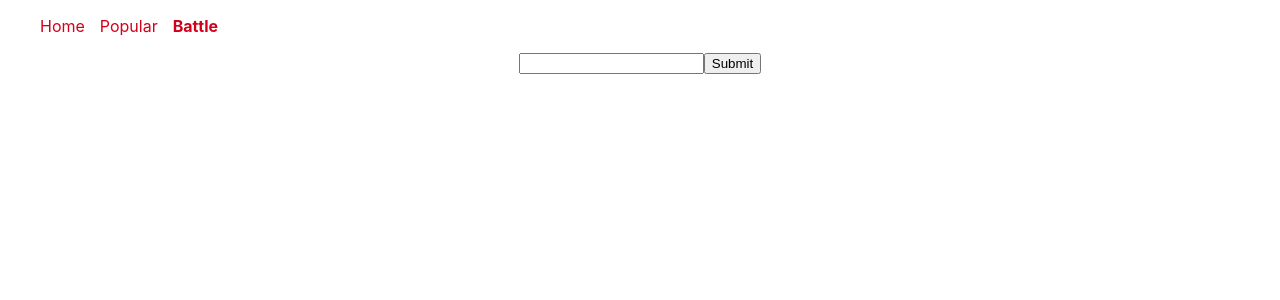
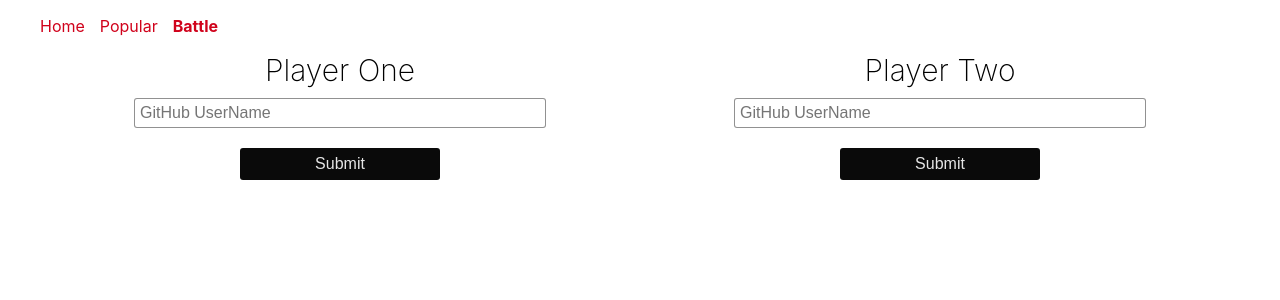
Before and after one commit to alenssy/homework_8, a React (Create React App) app: page /battle in a window 1280 px wide. Shown: the top 300 px of the page. Built offline with nearby package versions, Linux system fonts and the light colour scheme.

Commit message:
added forms

```diff
--- a/package.json
+++ b/package.json
@@ -6,6 +6,7 @@
     "@testing-library/jest-dom": "^5.11.4",
     "@testing-library/react": "^11.1.0",
     "@testing-library/user-event": "^12.1.10",
+    "axios": "0.21.4",
     "react": "^17.0.2",
     "react-dom": "^17.0.2",
     "react-router-dom": "^5.3.0",
--- a/src/App.js
+++ b/src/App.js
@@ -16,6 +16,7 @@ const App = () => (
                         <Route exact path='/' component={Home} />
                         <Route exact path='/popular' component={Popular} />
                         <Route exact path='/battle' component={Battle} />
+                        <Route exact path='/battle/results' component={Home} />
                     </Switch>
                 </div>
             </Router>
--- a/src/api/fetchPopularRepos.js
+++ b/src/api/fetchPopularRepos.js
@@ -1,7 +1,8 @@
+import axios from "axios";
+
 export const fetchPopularRepos = (language) => {
     const encodeURI = window.encodeURI('https://api.github.com/search/repositories?q=stars:>1+language:' + language + '&sort=stars&order=desc&type=Repositories');
-    return fetch(encodeURI)
-        .then(response => response.json())
-        .then(response => response.items)
+    return axios.get(encodeURI)
+        .then(response => response.data.items)
         .catch(error => console.error(error));
 }
--- /dev/null
+++ b/src/components/Battle/PlayerInput.js
@@ -0,0 +1,35 @@
+import {Component} from "react";
+
+class PlayerInput extends Component {
+    state = {
+        username: ''
+    }
+
+    handleUserNameField = (event) => {
+        this.setState({username: event.target.value });
+    }
+
+    handleSubmit = (event) => {
+        event.preventDefault();
+        this.props.onSubmit(this.props.id, this.state.username)
+    }
+
+    render() {
+        return (
+            <form className='column' onSubmit={this.handleSubmit}>
+                <label className='header' htmlFor="username">{this.props.label}</label>
+                <input
+                    type="text"
+                    id='username'
+                    placeholder='GitHub UserName'
+                    value={this.state.username}
+                    onChange={this.handleUserNameField}
+                    autoComplete='off'
+                />
+                <button className='button' type='submit' disabled={!this.state.username}>Submit</button>
+            </form>
+        )
+    }
+}
+
+export default PlayerInput;
--- a/src/components/Battle/index.js
+++ b/src/components/Battle/index.js
@@ -1,38 +1,63 @@
-import {Component, createRef} from "react";
+import {Component} from "react";
+import {Link} from "react-router-dom";
+import PlayerInput from "./PlayerInput";
 
 class Battle extends Component {
-    constructor() {
-        super();
-        this.ref = createRef();
+    state = {
+        playerOneName: '',
+        playerTwoName: '',
+        playerOneImage: null,
+        playerTwoImage: null
     }
-    // state = {
-    //     email: ''
-    // }
 
-    // handleEmailField = (event) => {
-    //     this.setState({ [event.target.name]: event.target.value });
-    // }
-    //
-    submitHandler = (event) => {
-        event.preventDefault();
-        console.log(this.ref.current.value);
-        // console.log(this.state);
+
+    submitHandler = (id, username) => {
+        this.setState({
+            [id + 'Name']: username,
+            [id + 'Image']: 'https://github.com/' + username + '.png?size=200',
+        })
+    }
+
+    handleReset = (id) => {
+        this.setState({
+            [id + 'Name']: '',
+            [id + 'Image']: null,
+        })
     }
 
     render() {
-        // console.log(this.state.email)
+        const {playerOneName, playerTwoName, playerOneImage, playerTwoImage} = this.state;
         return (
-            <div className='home-container'>
-                <form onSubmit={this.submitHandler}>
-                    <input
-                        ref={this.ref}
-                        type="text"
-                        // name='email'
-                        // value={this.state.email}
-                        // onChange={this.handleEmailField}
-                    />
-                    <button type='submit'>Submit</button>
-                </form>
+            <div>
+                <div className='row'>
+                    {!playerOneName ?
+                        <PlayerInput
+                        id='playerOne'
+                        label='Player One'
+                        onSubmit={this.submitHandler}
+                    /> :
+                        <div className='column'>
+                            <h2>{playerOneName}</h2>
+                            <img src={playerOneImage} alt="Avatar"/>
+                            <button className='reset' onClick={() => this.handleReset('playerOne')}>Reset</button>
+                        </div>
+                    }
+                    {!playerTwoName ?
+                        <PlayerInput
+                            id='playerTwo'
+                            label='Player Two'
+                            onSubmit={this.submitHandler}
+                        /> :
+                        <div className='column'>
+                            <h2>{playerTwoName}</h2>
+                            <img src={playerTwoImage} alt="Avatar"/>
+                            <button className='reset' onClick={() => this.handleReset('playerTwo')}>Reset</button>
+                        </div>
+                    }
+                </div>
+                {playerOneImage && playerTwoImage &&
+                    <Link className='button' to='/battle/results'>Battle</Link>
+                }
             </div>
         )
     }
```
Also changed, not shown: 1 other file (tests, documents, lock files or other folders).
